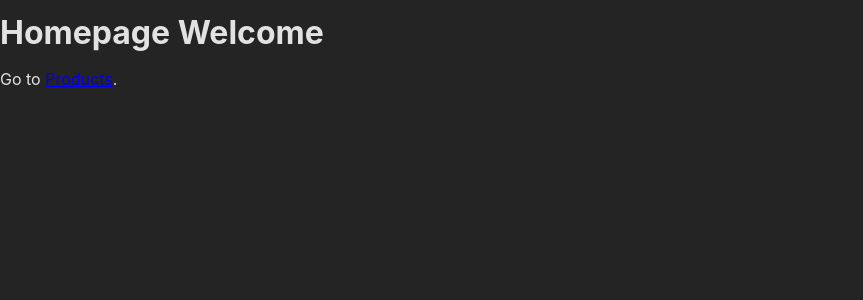
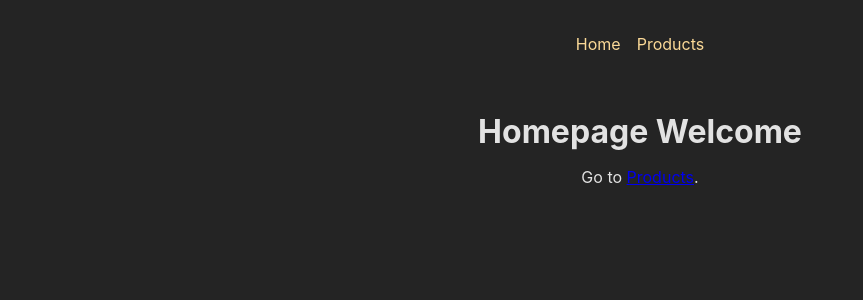
Before and after one commit to alperencngz/reactrouterbasics, a React (Create React App) app: page / in a window 1280 px wide. Shown: the top 300 px of the page, without its empty margins (0-863 px from the left). Built offline with nearby package versions, Linux system fonts and the light colour scheme.

Commit message:
Added a navbar
This is the standart way of rendering navbar. This is imporant because we can't just render it inside all the components or above the Router in the app.js. This is how we should do it.

```diff
--- /dev/null
+++ b/src/components/MainNavigation.js
@@ -0,0 +1,22 @@
+import { Link } from "react-router-dom";
+
+import classes from "./MainNavigation.module.css";
+
+function MainNavigation() {
+    return (
+        <header className={classes.header}>
+            <nav>
+                <ul className={classes.list}>
+                    <li>
+                        <Link to="/">Home</Link>
+                    </li>
+                    <li>
+                        <Link to="/products">Products</Link>
+                    </li>
+                </ul>
+            </nav>
+        </header>
+    )
+}
+
+export default MainNavigation;
--- /dev/null
+++ b/src/components/MainNavigation.module.css
@@ -0,0 +1,23 @@
+.header {
+    max-width: 60rem;
+    margin: auto;
+    padding: 2rem;
+    display: flex;
+    justify-content: center;
+  }
+
+  .list {
+    display: flex;
+    gap: 1rem;
+  }
+
+  .list a {
+    text-decoration: none;
+    color: var(--color-primary-400);
+  }
+
+  .list a:hover,
+  .list a.active {
+    color: var(--color-primary-800);
+    text-decoration: underline;
+  }
--- /dev/null
+++ b/src/pages/Root.js
@@ -0,0 +1,18 @@
+import { Outlet } from "react-router-dom";
+
+import MainNavigation from "../components/MainNavigation";
+import classes from "./Root.module.css";
+
+
+function RootLayout() {
+    return (
+        <>
+            <MainNavigation />
+            <main className={classes.content}>
+                <Outlet />
+            </main>
+        </>
+    )
+}
+
+export default RootLayout;
--- /dev/null
+++ b/src/pages/Root.module.css
@@ -0,0 +1,4 @@
+.content {
+    margin: 2rem auto;
+    text-align: center;
+}
```
Also changed, not shown: src/App.js (+10 -3 lines).
